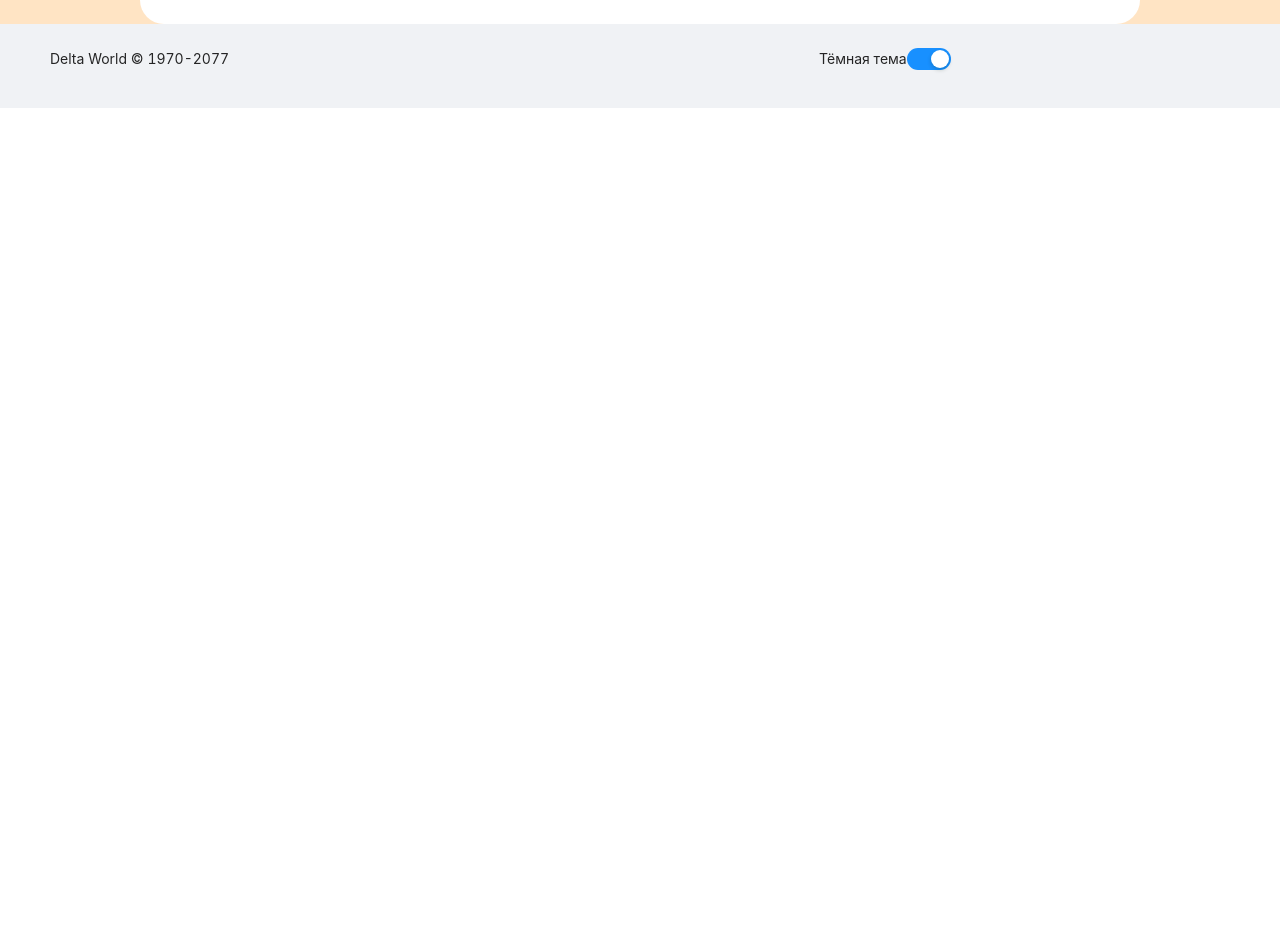
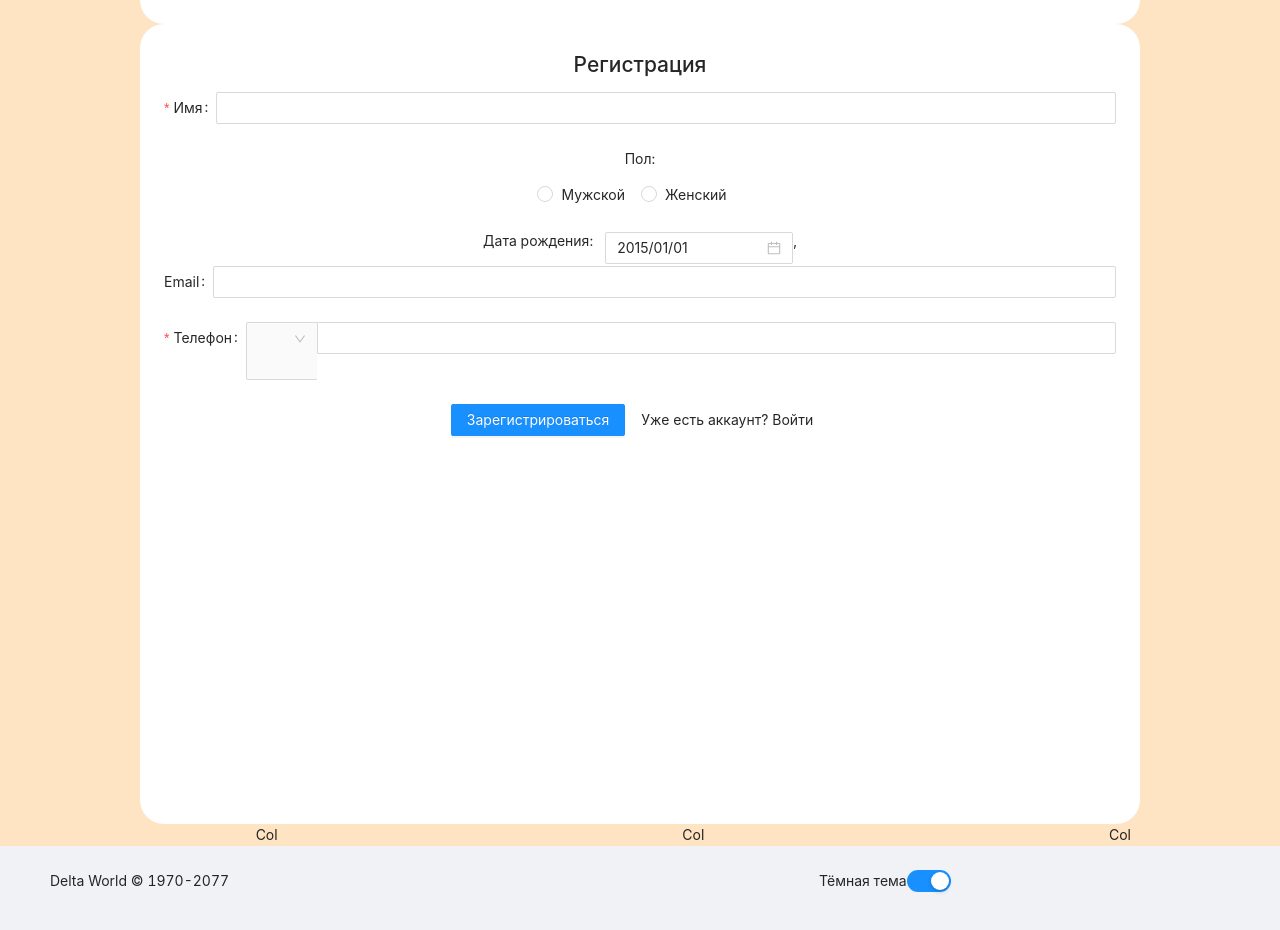
Before and after one commit to AlmiraTolstova/delta_world, a React (Create React App) app: page / in a window 1280 px wide. Shown: the part 840-1770 px from the top of the page. Before the commit the page ends 948 px from the top, so only its background shows below. Built offline with nearby package versions, Linux system fonts and the light colour scheme.

Commit message:
Создана Registration форма

```diff
--- a/package.json
+++ b/package.json
@@ -36,5 +36,8 @@
       "last 1 firefox version",
       "last 1 safari version"
     ]
+  },
+  "devDependencies": {
+    "react-router-dom": "^6.0.2"
   }
 }
--- a/src/App.js
+++ b/src/App.js
@@ -5,6 +5,8 @@ import {NewMenu} from "./components/Menu/Menu";
 import {UsergroupAddOutlined} from "@ant-design/icons";
 import {Footer_form} from "./components/Footer-form/Footer-form";
 import {LoginForm} from "./forms/Login/Login";
+import {RegistrationForm} from "./forms/Registration/Registration";
+import {UsersForm} from "./forms/Users/Users";
 
 
 
@@ -19,6 +21,8 @@ function App() {
                 </Header>
                 <Content className="content">
                     <LoginForm/>
+                    <RegistrationForm/>
+                    <UsersForm/>
                 </Content>
                 <Footer className="footer">
                     <Footer_form/>
--- a/src/forms/Login/Login.js
+++ b/src/forms/Login/Login.js
@@ -18,7 +18,7 @@ export class LoginForm extends React.Component {
         return (
             <div className="login-form">
                 <Form>
-                    <h>Вход</h>
+                    <h1>Вход</h1>
                     <Form.Item
                         label="ID"
                         name="username"
--- /dev/null
+++ b/src/forms/Registration/Registration.css
@@ -0,0 +1,8 @@
+.registration-form{
+    margin:auto ;
+    border-radius: 24px;
+    padding: 24px;
+    width: 1000px;
+    height: 800px;
+    background-color: white;
+}
--- /dev/null
+++ b/src/forms/Registration/Registration.js
@@ -0,0 +1,136 @@
+import React from 'react';
+import ReactDOM from 'react-dom';
+import './Registration.css';
+import 'antd/dist/antd.css';
+import {Form, Input, InputNumber, Button, Radio, DatePicker, Space,Select} from 'antd';
+import moment from 'moment';
+
+const dateFormat = 'YYYY/MM/DD';
+const weekFormat = 'MM/DD';
+const monthFormat = 'YYYY/MM';
+
+const dateFormatList = ['DD/MM/YYYY', 'DD/MM/YY'];
+
+const customFormat = value => `custom format: ${value.format(dateFormat)}`;
+
+const customWeekStartEndFormat = value =>
+    `${moment(value).startOf('week').format(weekFormat)} ~ ${moment(value)
+        .endOf('week')
+        .format(weekFormat)}`;
+
+const { Option } = Select;
+const prefixSelector = (
+    <Form.Item >
+        <Select style={{width: 70,}}>
+            <Option value="7">+7</Option>
+            <Option value="8">8</Option>
+        </Select>
+    </Form.Item>
+);
+
+export class RegistrationForm extends React.Component {
+    // const layout = {
+    //     labelCol: {
+    //         span: 8,
+    //     },
+    //     wrapperCol: {
+    //         span: 16,
+    //     },
+    // };
+    /* eslint-disable no-template-curly-in-string */
+
+    // const validateMessages = {
+    //     required: '${label} is required!',
+    //     types: {
+    //         email: '${label} is not a valid email!',
+    //         number: '${label} is not a valid number!',
+    //     },
+    //     number: {
+    //         range: '${label} must be between ${min} and ${max}',
+    //     },
+    // };
+    /* eslint-enable no-template-curly-in-string */
+
+    // const Demo = () => {
+    //     const onFinish = (values) => {
+    //         console.log(values);
+    //     };
+
+    // const [value, setValue] = React.useState(1);
+    //
+    // const onChange = e => {
+    //     console.log('radio checked', e.target.value);
+    //     setValue(e.target.value);
+    // };
+
+
+
+
+
+
+render()
+{
+    return (<div className="registration-form">
+        <Form>
+            <h1>Регистрация</h1>
+            <Form.Item
+                name={['user', 'name']}
+                label="Имя:"
+                rules={[
+                    {
+                        required: true,
+                    },
+                ]}>
+                <Input/>
+            </Form.Item>
+            <Form.Item>
+                <p>Пол:</p>
+                <Radio.Group>
+                    <Radio value={1}>Мужской</Radio>
+                    <Radio value={2}>Женский</Radio>
+                </Radio.Group>
+            </Form.Item>
+            <Space direction="horizontal" size={12}>
+                <p>Дата рождения:</p>
+                <DatePicker defaultValue={moment('2015/01/01', dateFormat)} format={dateFormat}/>
+            </Space>,
+            <Form.Item
+                name={['user', 'email']}
+                label="Email:"
+                rules={[
+                    {
+                        type: 'email',
+                    },
+                ]}
+            >
+                <Input/>
+            </Form.Item>
+
+            <Form.Item
+                name="phone"
+                label="Телефон:"
+                rules={[
+                    {
+                        required: true,
+                        message: 'Please input your phone number!',
+                    },
+                ]}
+            >
+                <Input
+                    addonBefore={prefixSelector}
+                    style={{
+                        width: '100%',
+                    }}
+                />
+            </Form.Item>
+            <Button type="primary" htmlType="submit">
+                Зарегистрироваться
+            </Button>
+            <Button type="text" htmlType="submit">
+                Уже есть аккаунт? Войти
+            </Button>
+        </Form>
+    </div>)
+}
+}
+;
--- /dev/null
+++ b/src/forms/Users/User.css
@@ -0,0 +1,5 @@
+.user-form{
+    width: 400px;
+    height: 400px;
+    background-color: darkcyan;
+}
--- /dev/null
+++ b/src/forms/Users/User.js
@@ -0,0 +1,38 @@
+/* eslint-disable */
+import React, {useEffect, useState} from 'react';
+// import {ResponseError, UserResponse} from '../../types/dumMyApiResponses';
+// import {getUserById} from "../../api/dumMyApi";
+import { useParams } from 'react-router-dom';
+import './User.css'
+// import useScrollToTop from "../../hooks/useScrollToTop";
+import ReactDOM from 'react-dom';
+
+
+
+// interface Params {
+//     id: string;
+// }
+
+const User = () => {
+    // useScrollToTop()
+    // const [user, setUser] = useState({} as UserResponse);
+    // const [loading, setLoading] = useState(true);
+    // const params = useParams<Params>();
+    // useEffect(() => {
+    //     setLoading(true);
+    //     getUserById(params.id, setUser, ({error}: ResponseError) => alert(error), () => setLoading(false));
+    // },[])
+    return (
+        <div className="user-form">
+            {/*{loading ? 'Идёт загрузка' :*/}
+            <div>
+                {/*<img src={user.picture}/>*/}
+                <div>
+                    {/*{`${user.title} ${user.firstName} ${user.lastName} ${user.gender}`}*/}
+                </div>
+            </div>}
+        </div>
+    );
+};
+
+export default User;
--- /dev/null
+++ b/src/forms/Users/Users.css
@@ -0,0 +1,3 @@
+.user-form{
+
+}
--- /dev/null
+++ b/src/forms/Users/Users.js
@@ -0,0 +1,25 @@
+/* eslint-disable */
+import React, {useEffect, useState} from 'react';
+import './Users.css'
+import ReactDOM from 'react-dom';
+import 'antd/dist/antd.css';
+import {Row, Col, Slider} from 'antd';
+import User from "./User";
+
+export class UsersForm extends React.Component {
+    render() {
+        return (
+            <Row>
+                <Col xs={{span: 5, offset: 1}} lg={{span: 6, offset: 2}}>
+                    Col
+                </Col>
+                <Col xs={{span: 5, offset: 1}} lg={{span: 6, offset: 2}}>
+                    Col
+                </Col>
+                <Col xs={{span: 5, offset: 1}} lg={{span: 6, offset: 2}}>
+                    Col{User}
+                </Col>
+            </Row>
+    )
+    }
+}
```
Also changed, not shown: src/forms/Posts/Post.css (added), src/forms/Posts/Post.js (added), 1 other file (tests, documents, lock files or other folders).
